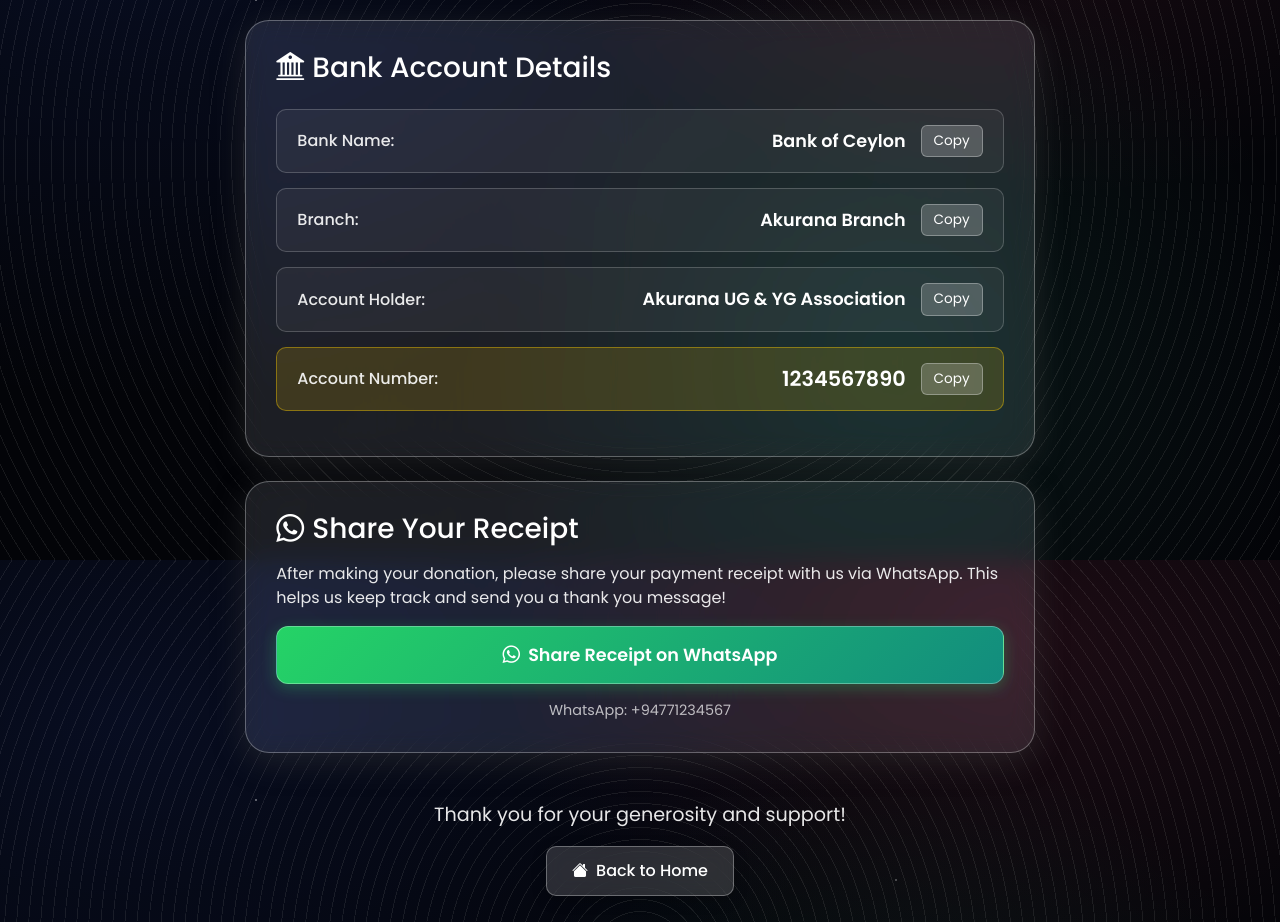
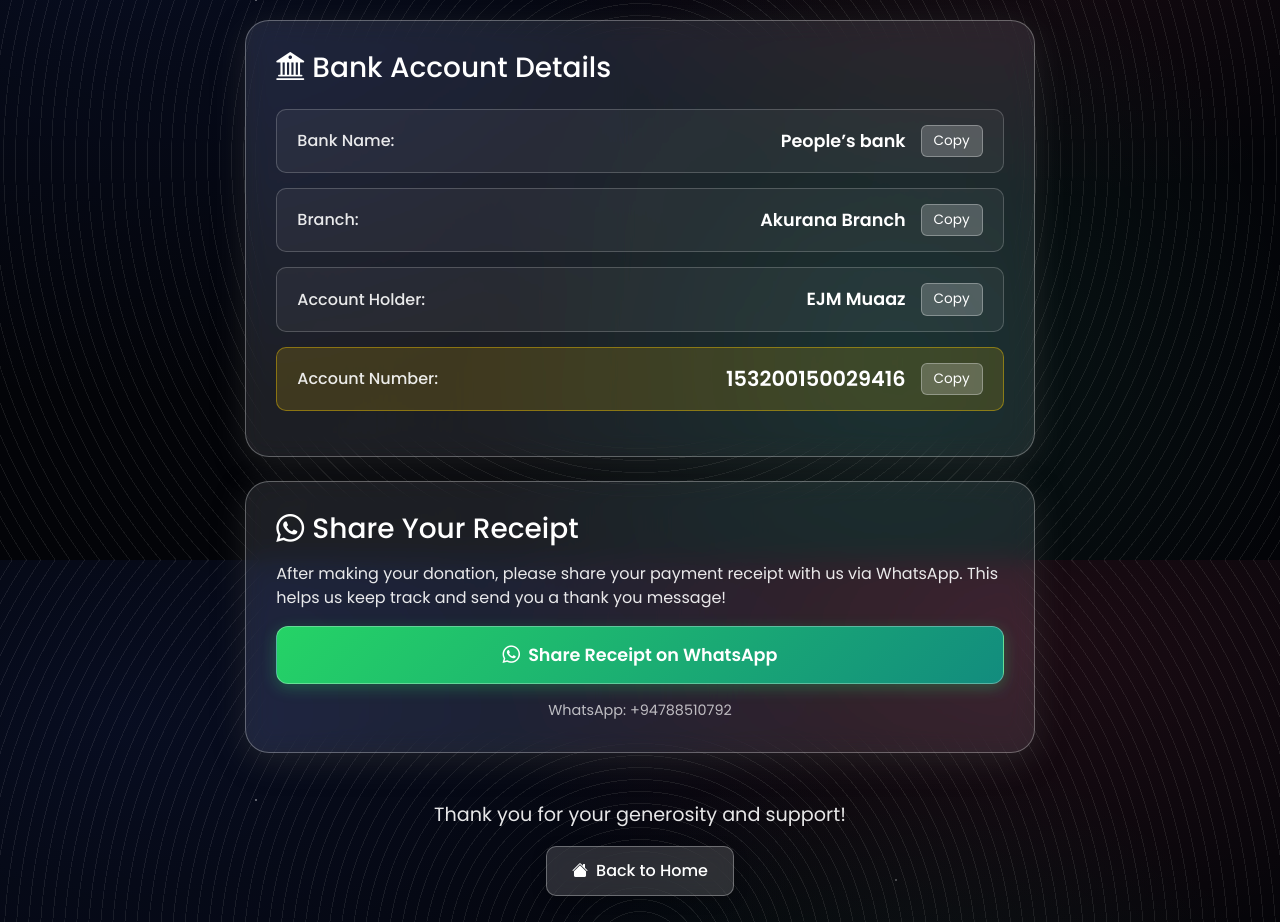
Before and after one commit to MohamedSharfan/akurana-ug-yg-website, a Next.js app: page /donate in a window 1280 px wide. Shown: the part 340-1262 px from the top of the page. Built offline with nearby package versions, Linux system fonts and the light colour scheme; a web font is replaced by a local one.

Commit message:
account number updated

```diff
--- a/src/pages/donate.js
+++ b/src/pages/donate.js
@@ -6,13 +6,13 @@
     const [copied, setCopied] = useState('');
 
     const bankDetails = {
-        accountNumber: "1234567890",
-        accountHolder: "Akurana UG & YG Association",
-        bankName: "Bank of Ceylon",
+        accountNumber: "153200150029416",
+        accountHolder: "EJM Muaaz",
+        bankName: "People’s bank",
         branch: "Akurana Branch"
     };
 
-    const whatsappNumber = "+94771234567";
+    const whatsappNumber = "+94788510792";
 
     const copyToClipboard = (text, field) => {
         navigator.clipboard.writeText(text);
```
